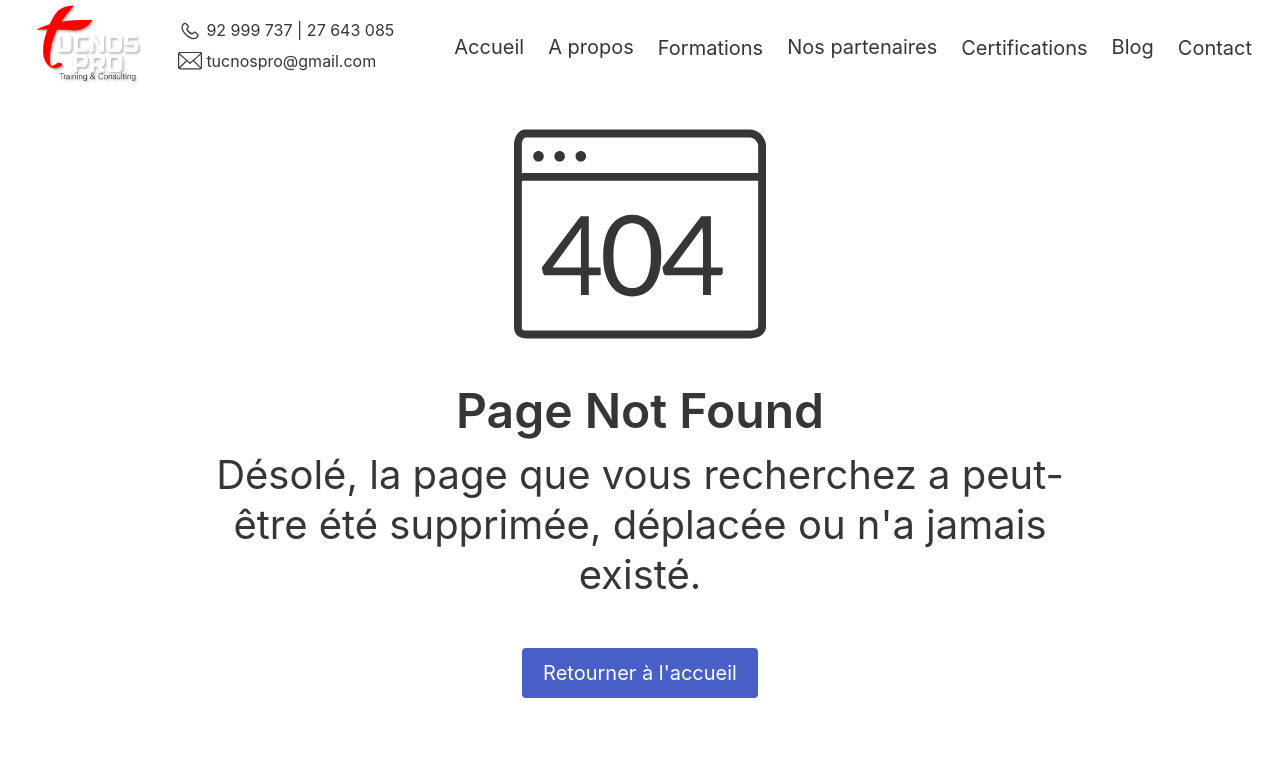
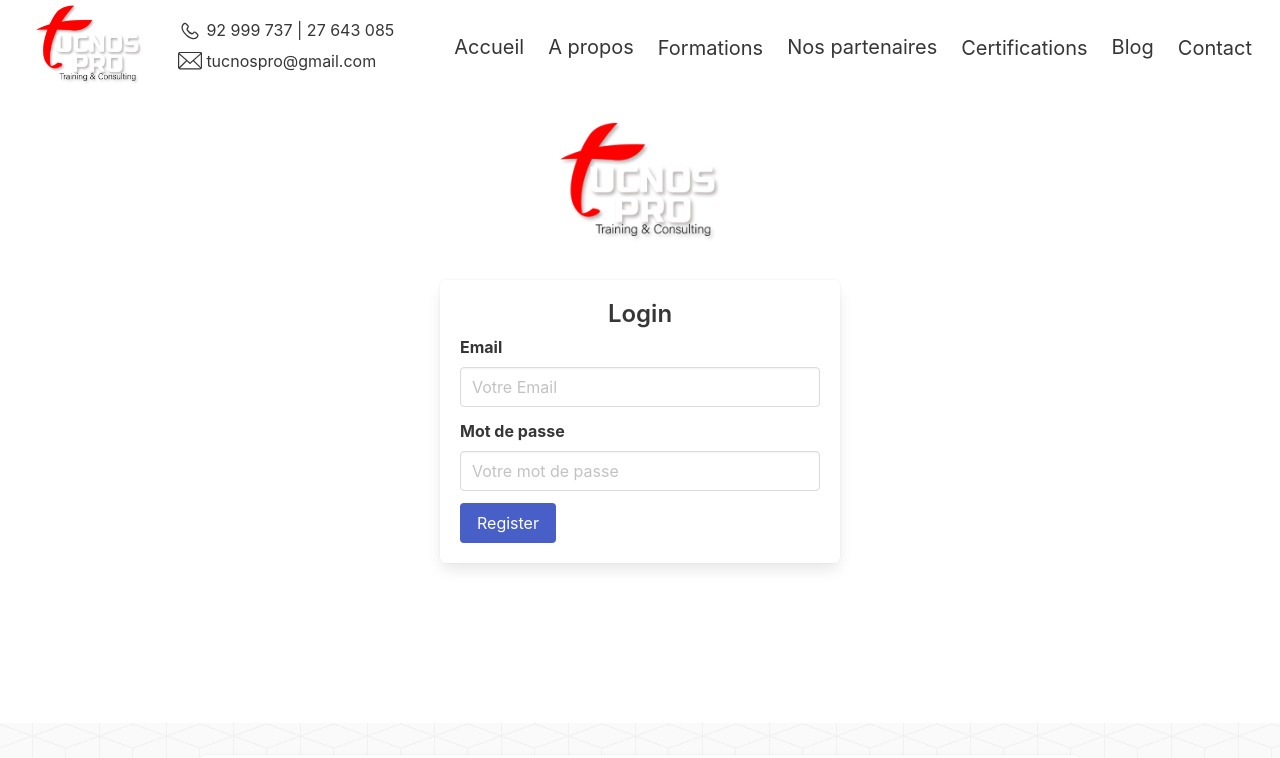
Before and after one commit to Abdelhak-Achour/TucnosPro, a React (Create React App) app: page /register in a window 1280 px wide. Shown: the top 758 px of the page. Built offline with nearby package versions, Linux system fonts and the light colour scheme.

Commit message:
working on the registeration form and feature

```diff
--- a/package.json
+++ b/package.json
@@ -7,9 +7,11 @@
     "@testing-library/react": "^13.4.0",
     "@testing-library/user-event": "^13.5.0",
     "@tippyjs/react": "^4.2.6",
+    "axios": "^1.3.4",
     "bulma": "^0.9.4",
     "gsap": "^3.11.4",
     "react": "^18.2.0",
+    "react-cookie": "^4.1.1",
     "react-dom": "^18.2.0",
     "react-router-dom": "^6.8.1",
     "react-scripts": "^2.1.3",
--- a/src/App.js
+++ b/src/App.js
@@ -13,6 +13,7 @@ import { NotFound } from './pages/notfound';
 import { Formation } from './pages/formation';
 import { Inscrire } from './pages/inscrire';
 import { Login } from './pages/login';
+import { Register } from './pages/register';
 
 function App() {
   return (
@@ -32,6 +33,7 @@ function App() {
         <Route path = '/temoin' element = {<Temoin />} />
         <Route path = '/not-found' element = {<NotFound />} />
         <Route path = '/login' element = {<Login />} />
+        <Route path = '/register' element = {<Register />} />
         <Route path = '*' element = {<NotFound />} />
       </Routes>
       <Footer />
--- /dev/null
+++ b/src/pages/register.js
@@ -0,0 +1,35 @@
+import React from "react";
+import { Navbar2 } from "../components/navbar2";
+import Logo from "../images/logo_tucnospro.png";
+
+export function Register()
+{
+    return(
+        <>
+            <Navbar2 />
+            <div className="login-logo-div">
+                <img className = "login-logo" src = {Logo} alt = "logo img" />
+            </div>
+            <form className="box login-form">
+                <div className="has-text-centered mb-2">
+                    <p className="title has-text-dark is-4">Login</p>
+                </div>
+                <div className="field">
+                    <label className="label">Email</label>
+                    <div className="control">
+                        <input className="input" type="email" placeholder="Votre Email" />
+                    </div>
+                </div>
+                <div className="field">
+                    <label className="label">Mot de passe</label>
+                    <div className="control">
+                        <input className="input" type="password" placeholder="Votre mot de passe" />
+                    </div>
+                </div>
+                <div className="control">
+                    <button className="button is-link" type="submit">Register</button>
+                </div>
+            </form>
+        </>
+    )
+}
```
Also changed, not shown: 1 other file (tests, documents, lock files or other folders).
